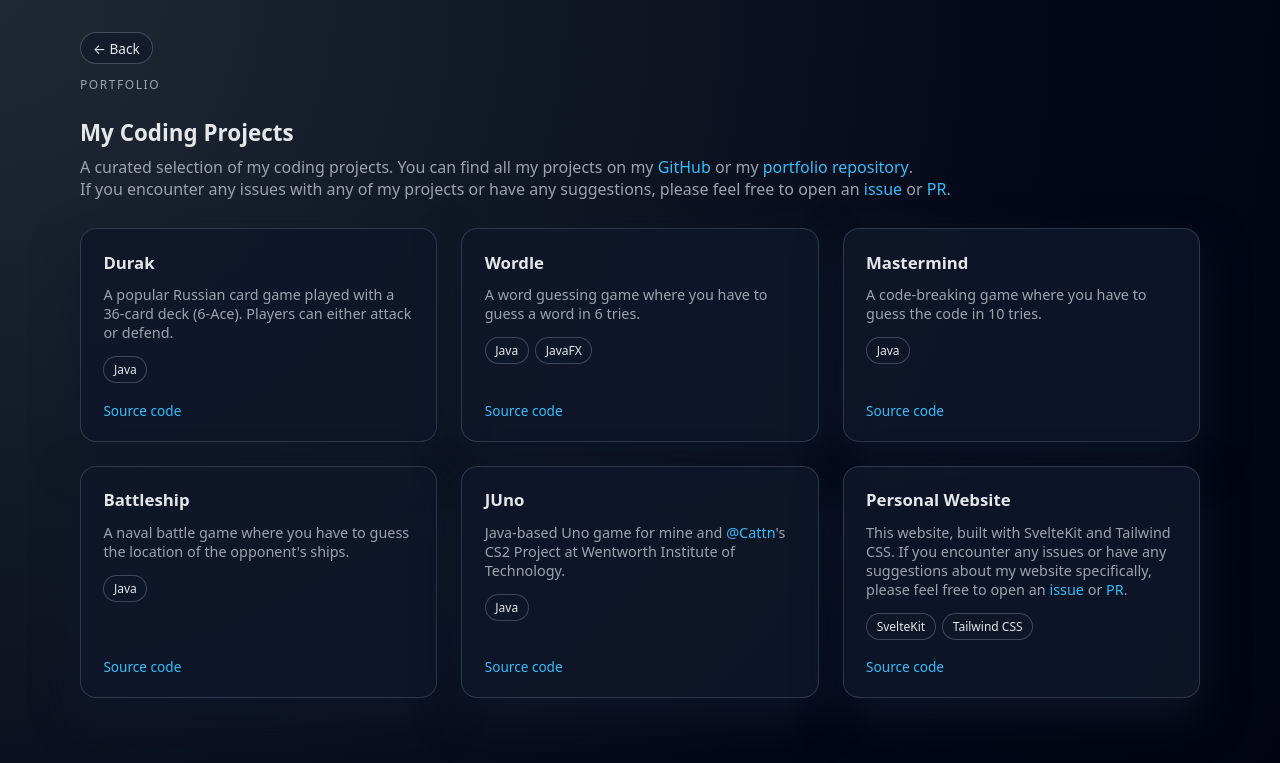
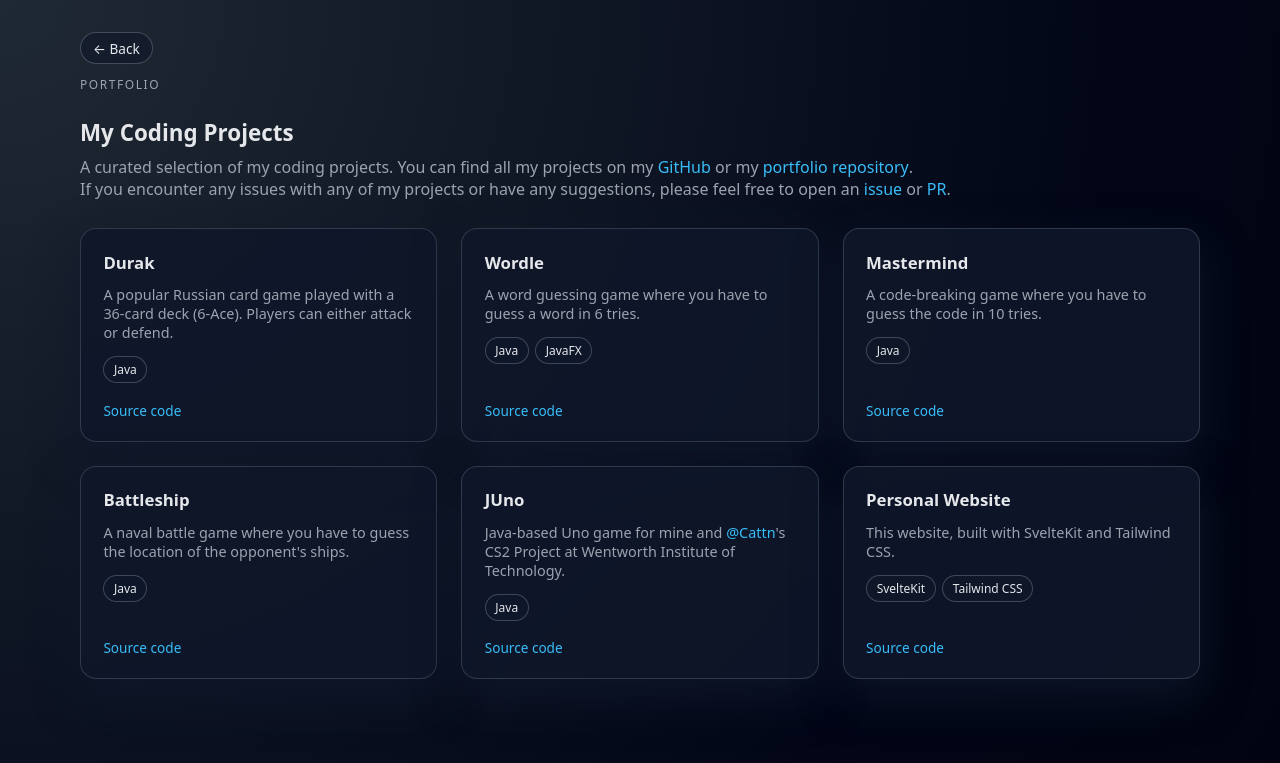
Before and after one commit to DMFriends/portfolio-site, a SvelteKit app: page /portfolio in a window 1280 px wide. Shown: the top 763 px of the page. Built offline with nearby package versions, Linux system fonts and the light colour scheme.

Commit message:
remove unnecessary feedback statement from portfolio page
already added to about me page

```diff
--- a/src/routes/portfolio/+page.svelte
+++ b/src/routes/portfolio/+page.svelte
@@ -92,7 +92,7 @@
     <article class="card project">
       <h3>Personal Website</h3>
       <p class="card-subtitle">
-        This website, built with SvelteKit and Tailwind CSS. If you encounter any issues or have any suggestions about my website specifically, please feel free to open an <a href="https://github.com/DMFriends/portfolio-site/issues" target="_blank" class="link">issue</a> or <a href="https://github.com/DMFriends/portfolio-site/pulls" target="_blank" class="link">PR</a>.
+        This website, built with SvelteKit and Tailwind CSS.
       </p>
       <ul class="pill-list">
         <li>SvelteKit</li>
```
